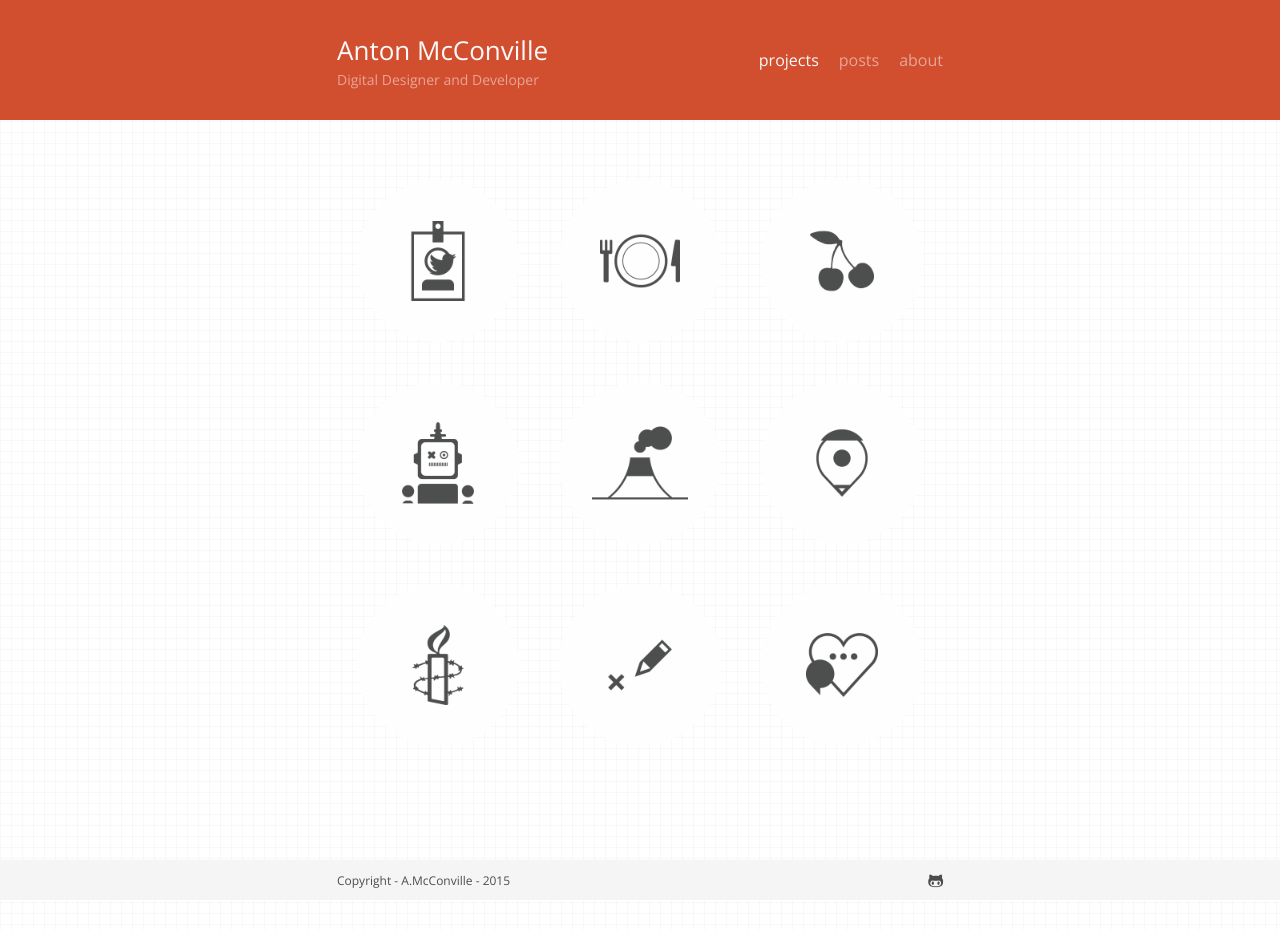
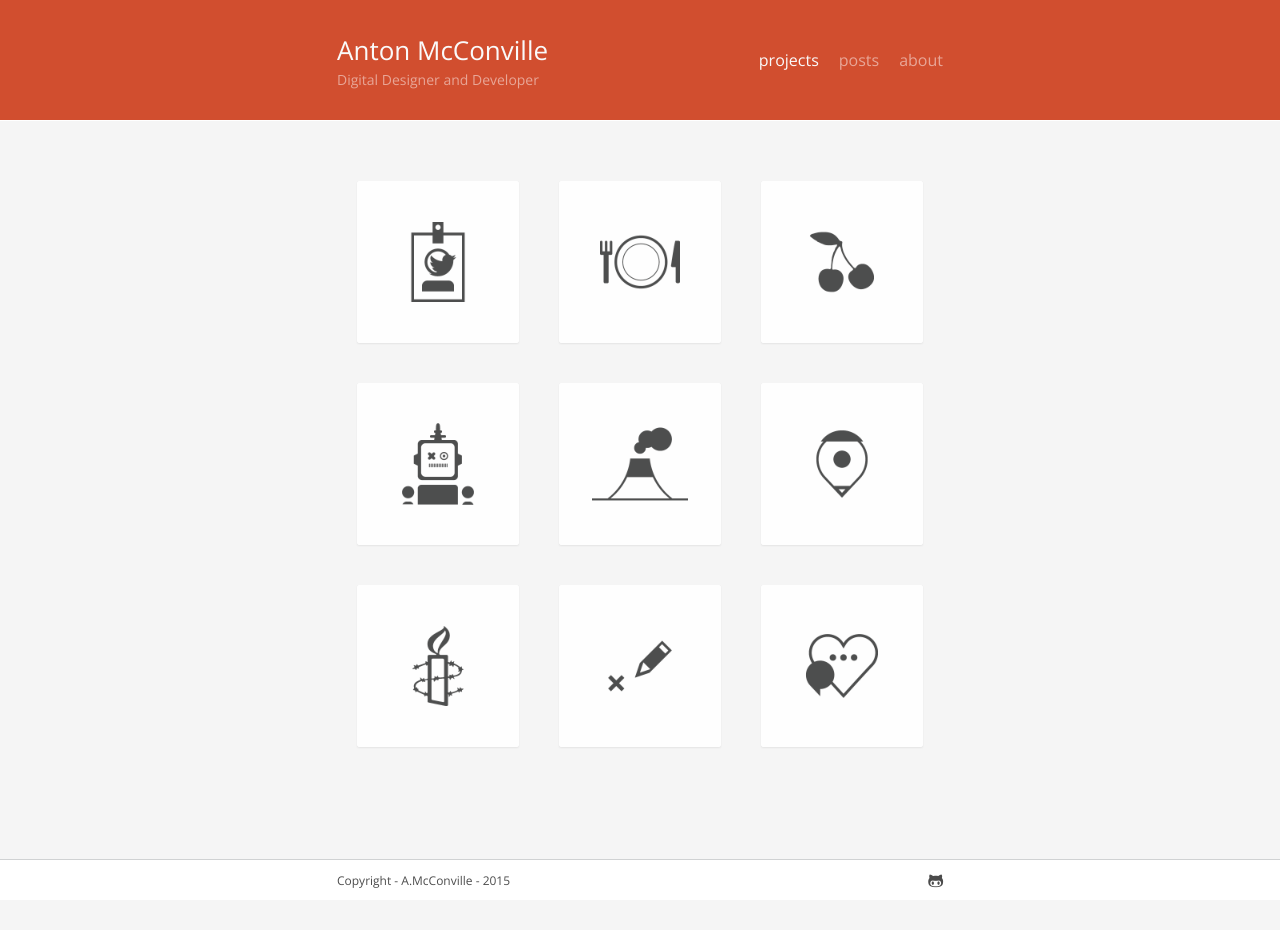
Before and after one commit to antonmc/antonmc.github.io, a Jekyll site: the page index.html, which Jekyll copies as it is, in a window 1280 px wide. Built offline with Jekyll 4.4.1, drawn with Linux system fonts in a browser that asks for light colours; nearby versions of some CDN libraries.

Commit message:
style tweaks

```diff
--- a/style/main.css
+++ b/style/main.css
@@ -1,10 +1,11 @@
 .hickory {
     padding: 0;
     margin: 0;
+    background-color: #f5f5f5;
     /*    background: #FFF;*/
     /* #F7F7F3; */
+    /*    background: url(grid.jpg);*/
 
-    background: url(grid.jpg);
     font-family: 'Open Sans', sans-serif;
 }
 
@@ -127,6 +128,7 @@ p img {
     align-items: center;
     -webkit-justify-content: center;
     justify-content: center;
+    border-bottom: 1px solid white;
 }
 
 .top-post {
@@ -140,6 +142,11 @@ p img {
     align-items: center;
     -webkit-justify-content: center;
     justify-content: center;
+}
+
+.info div {
+    background: white;
+    padding: 10px;
 }
 
 .title {
@@ -247,14 +254,13 @@ p img {
     width: 160px;
     text-decoration: none;
     background-color: #fefefe;
-    border-radius: 100px;
-    /* box-shadow: 0 1px 2px rgba(0, 0, 0, 0.07); */
-
+    border-radius: 2px;
+    box-shadow: 0 1px 2px rgba(0, 0, 0, 0.07);
     border: #fefefe solid 1px;
 }
 
 .tile:hover {
-    border: #d14e2f dashed 1px;
+    border: #e9e9e9 dashed 1px;
 }
 
 li:nth-of-type(3) {
@@ -354,22 +360,26 @@ border-radius: 2px;
 }
 
 .bloglink {
-    padding-left: 10px;
-    text-decoration: none;
-    color: #4d4d4d;
-    align-self: flex-start;
-    flex: 2 0 0;
+    display: flex;
+    flex-direction: column;
+    justify-content: flex-start;
+    background-color: #fff;
+    border-radius: 2px;
+    margin-top: 30px;
+    padding: 20px;
+    box-shadow: 0 1px 2px rgba(0, 0, 0, 0.07);
 }
 
 .wrapper {
     display: flex;
     flex-direction: column;
     justify-content: flex-start;
-    /*    background-color: #fff;*/
-
+    background-color: #fff;
     border-radius: 2px;
     margin-top: 30px;
-    /*    box-shadow: 0 1px 2px rgba(0, 0, 0, 0.07);*/
+    width: 606px;
+    padding: 20px;
+    box-shadow: 0 1px 2px rgba(0, 0, 0, 0.07);
 }
 
 .inner {
@@ -408,8 +418,9 @@ border-radius: 2px;
     width: 100%;
     height: 40px;
     margin: 0;
-    background: #f5f5f5;
+    background: white;
     align-content: center;
+    border-top: 1px solid #d0d2d3;
 }
 
 .footer-container {
@@ -460,6 +471,7 @@ border-radius: 2px;
     display: flex;
     flex-direction: column;
     height: 500px;
+    background: white;
 }
 
 .fa {
@@ -496,7 +508,7 @@ border-radius: 2px;
     flex-direction: column;
     justify-content: center;
     align-items: center;
-    font-size: 14px;
+    font-size: 18px;
     color: #d14e2f;
 }
 
@@ -507,7 +519,7 @@ border-radius: 2px;
     flex-direction: column;
     justify-content: center;
     align-items: center;
-    font-size: 14px;
+    font-size: 18px;
     color: #d14e2f;
 }
 
@@ -677,6 +689,7 @@ border-radius: 2px;
         margin: 0;
         background: #f5f5f5;
         align-content: center;
+        background: white;
     }
     .footer-container {
         text-decoration: none;
```
